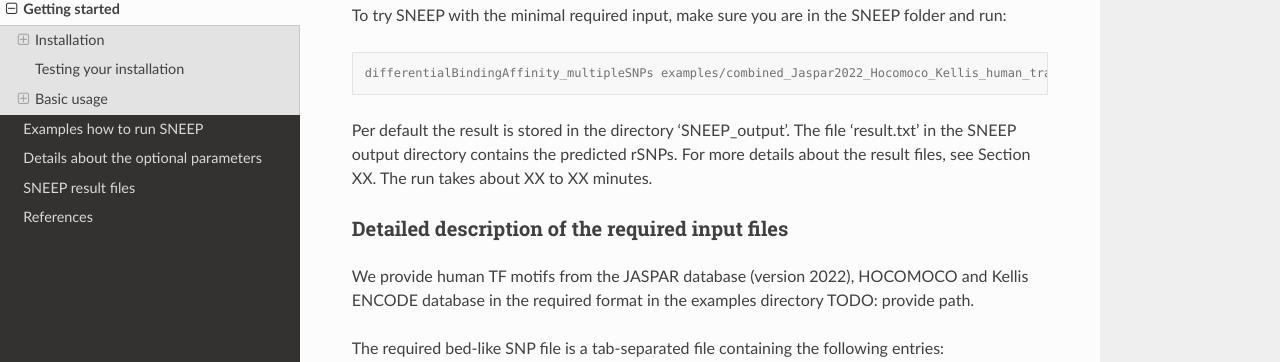
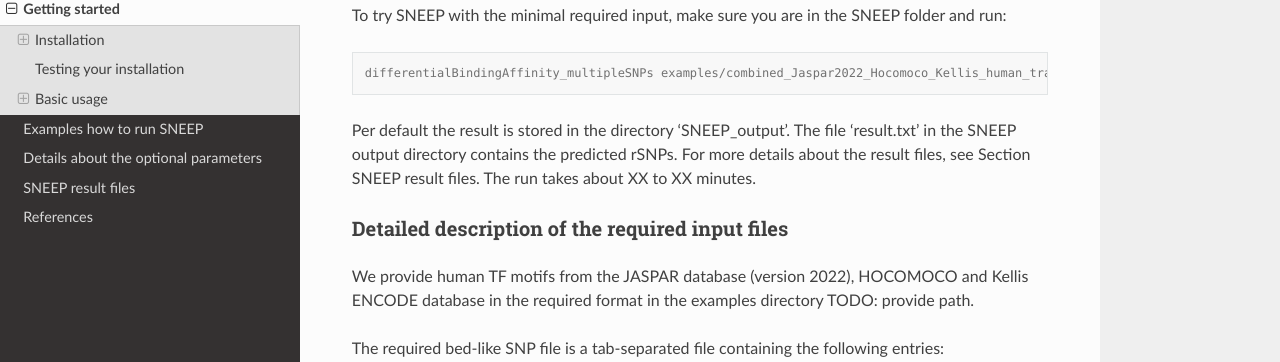
Before and after one commit to SchulzLab/SNEEP, a Sphinx documentation site: the page built from docs/gettingStarted.rst, in a window 1280 px wide and 900 px high, scrolled down 2276 px. Shown: the part 137-499 px from the top of the window. Built offline with Sphinx 7.4.7 and the Read the Docs theme 2.0.0, drawn with Linux system fonts in a browser that asks for light colours; pages that are not in the unit, such as notebooks, are missing from menus.

Commit message:
Update gettingStarted.rst

```diff
--- a/docs/gettingStarted.rst
+++ b/docs/gettingStarted.rst
@@ -93,7 +93,7 @@ To try SNEEP with the minimal required input, make sure you are in the SNEEP fol
 
   differentialBindingAffinity_multipleSNPs examples/combined_Jaspar2022_Hocomoco_Kellis_human_transfac.txt  examples/SNPs_EFO_0000612_myocardial_infarction.bed  <path-to-genome-file>
 
-Per default the result is stored in the directory ‘SNEEP_output’. The file ‘result.txt’ in the SNEEP output directory contains the predicted rSNPs. For more details about the result files, see Section XX. The run takes about XX to XX minutes.
+Per default the result is stored in the directory ‘SNEEP_output’. The file ‘result.txt’ in the SNEEP output directory contains the predicted rSNPs. For more details about the result files, see Section SNEEP result files. The run takes about XX to XX minutes.
 
 
 Detailed description of the required input files
```
